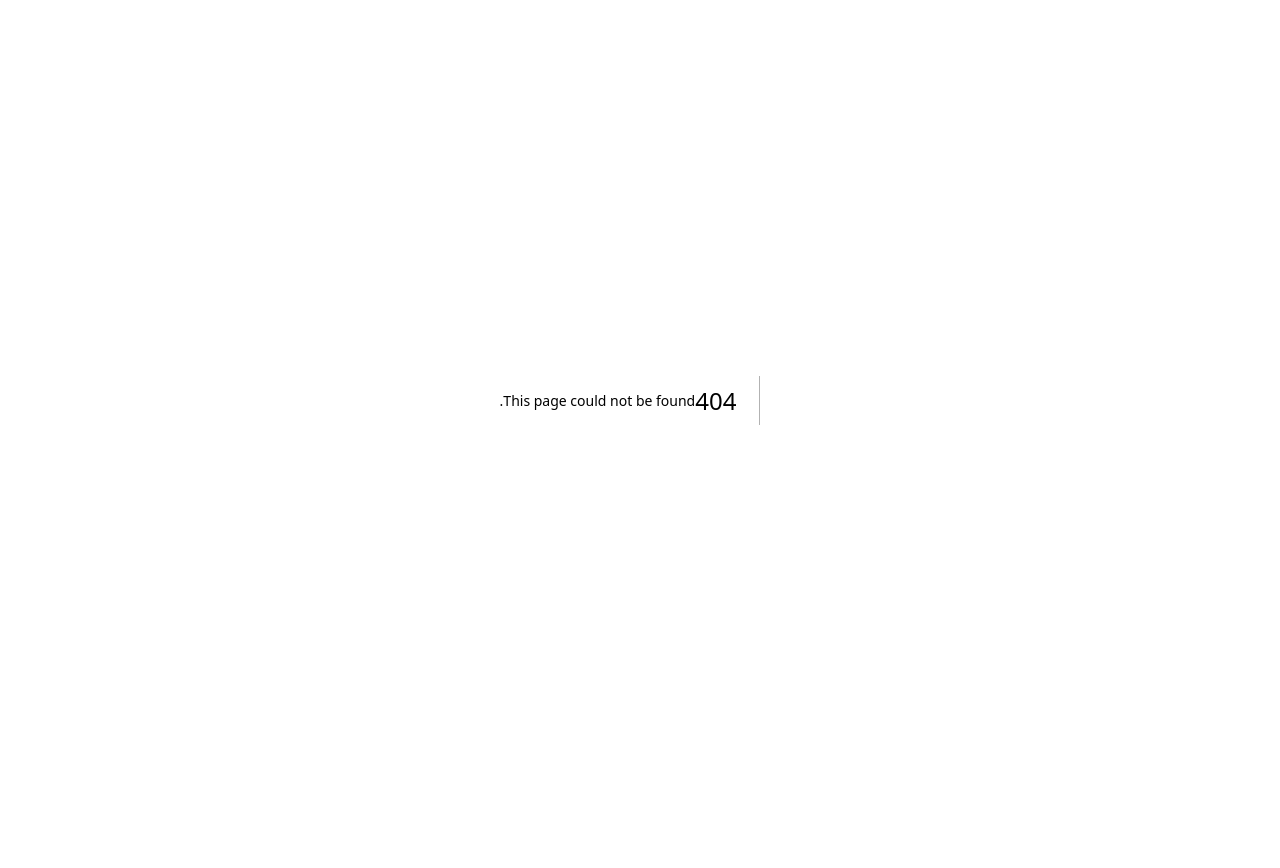
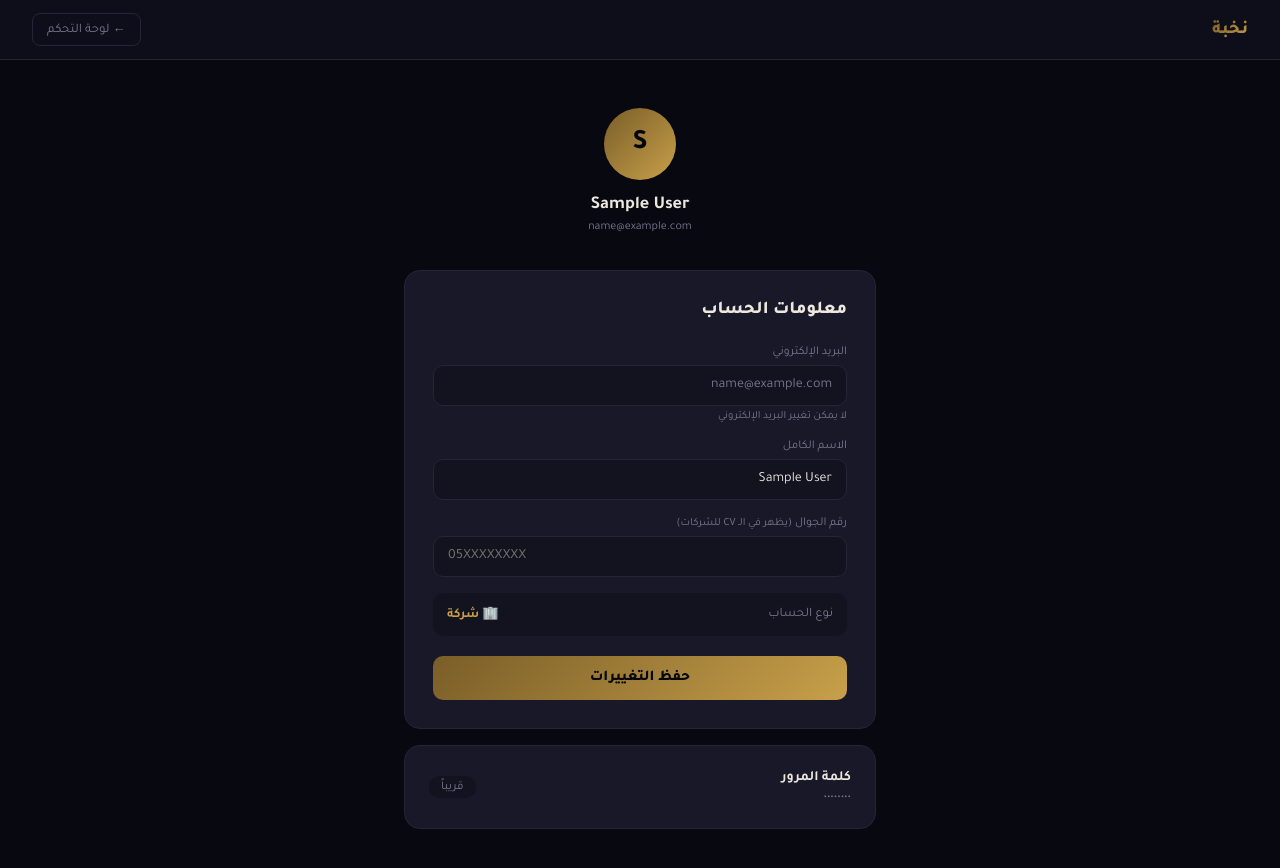
Before and after one commit to alashmori27/nukhba, a Next.js app: page /candidate/account in a window 1280 px wide. Before the commit this address had no page. Shown: the top 868 px of the page. Before the commit the page ends 800 px from the top, so only its background shows below. Built offline with nearby package versions, Linux system fonts and the light colour scheme; sample sign-in values are in the browser's storage.

Commit message:
add account page + nav profile link

```diff
--- /dev/null
+++ b/app/api/account/route.js
@@ -0,0 +1,20 @@
+import { createClient } from '@supabase/supabase-js'
+
+const supabase = createClient(
+  process.env.NEXT_PUBLIC_SUPABASE_URL,
+  process.env.NEXT_PUBLIC_SUPABASE_ANON_KEY
+)
+
+export async function PATCH(req) {
+  try {
+    const { id, name, phone } = await req.json()
+    const { error } = await supabase
+      .from('users')
+      .update({ name, phone })
+      .eq('id', id)
+    if (error) throw error
+    return Response.json({ success: true })
+  } catch(e) {
+    return Response.json({ error: e.message }, { status: 500 })
+  }
+}
--- /dev/null
+++ b/app/candidate/account/page.js
@@ -0,0 +1,148 @@
+'use client'
+import { useState, useEffect } from 'react'
+import Link from 'next/link'
+import { useRouter } from 'next/navigation'
+
+const C = {
+  bg:'#080810', bg2:'#0e0e1a', surface:'#13131f', card:'#181828',
+  border:'#252538', gold:'#c8a04a', goldDk:'#7a5e28', text:'#ede8df', muted:'#7a7690',
+  success:'#4a9c6e', error:'#c94a4a'
+}
+
+export default function AccountPage() {
+  const router = useRouter()
+  const [user, setUser]     = useState(null)
+  const [form, setForm]     = useState({ name:'', phone:'' })
+  const [loading, setLoading] = useState(false)
+  const [success, setSuccess] = useState('')
+  const [error, setError]   = useState('')
+
+  useEffect(() => {
+    const u = localStorage.getItem('nukhba_user')
+    if (!u) { router.push('/auth/login'); return }
+    const parsed = JSON.parse(u)
+    setUser(parsed)
+    setForm({ name: parsed.name || '', phone: parsed.phone || '' })
+  }, [])
+
+  async function saveChanges() {
+    setLoading(true); setError(''); setSuccess('')
+    try {
+      const res = await fetch('/api/account', {
+        method: 'PATCH',
+        headers: { 'Content-Type': 'application/json' },
+        body: JSON.stringify({ id: user.id, name: form.name, phone: form.phone })
+      })
+      const data = await res.json()
+      if (data.error) throw new Error(data.error)
+
+      // تحديث localStorage
+      const updated = { ...user, name: form.name, phone: form.phone }
+      localStorage.setItem('nukhba_user', JSON.stringify(updated))
+      setUser(updated)
+      setSuccess('تم حفظ التغييرات ✓')
+    } catch(e) { setError(e.message) }
+    setLoading(false)
+  }
+
+  if (!user) return null
+
+  const initial = (user.name || '؟')[0]
+
+  return (
+    <div style={{ minHeight:'100vh', background:C.bg, fontFamily:"'Tajawal',sans-serif", color:C.text }}>
+      <link href="https://fonts.googleapis.com/css2?family=Tajawal:wght@400;500;700;800&display=swap" rel="stylesheet"/>
+
+      <nav style={{ display:'flex', alignItems:'center', justifyContent:'space-between', padding:'0 32px', height:60, background:C.bg2, borderBottom:`1px solid ${C.border}` }}>
+        <div style={{ fontSize:18, fontWeight:800, background:`linear-gradient(135deg,${C.goldDk},${C.gold})`, WebkitBackgroundClip:'text', WebkitTextFillColor:'transparent' }}>نخبة</div>
+        <Link href="/candidate/dashboard" style={{ fontSize:13, color:C.muted, padding:'6px 14px', borderRadius:8, border:`1px solid ${C.border}`, textDecoration:'none' }}>← لوحة التحكم</Link>
+      </nav>
+
+      <div style={{ maxWidth:520, margin:'0 auto', padding:'48px 24px' }}>
+
+        {/* Avatar */}
+        <div style={{ textAlign:'center', marginBottom:36 }}>
+          <div style={{ width:72, height:72, borderRadius:'50%', background:`linear-gradient(135deg,${C.goldDk},${C.gold})`, display:'flex', alignItems:'center', justifyContent:'center', fontSize:28, fontWeight:800, color:'#06060e', margin:'0 auto 14px' }}>
+            {initial}
+          </div>
+          <div style={{ fontSize:18, fontWeight:700, color:C.text }}>{user.name}</div>
+          <div style={{ fontSize:12, color:C.muted, marginTop:4 }}>{user.email}</div>
+        </div>
+
+        <div style={{ background:C.card, border:`1px solid ${C.border}`, borderRadius:16, padding:28 }}>
+          <h2 style={{ fontSize:18, fontWeight:800, marginBottom:24 }}>معلومات الحساب</h2>
+
+          <div style={{ display:'flex', flexDirection:'column', gap:16 }}>
+
+            {/* الإيميل — للعرض فقط */}
+            <div>
+              <label style={{ fontSize:12, color:C.muted, marginBottom:6, display:'block' }}>البريد الإلكتروني</label>
+              <div style={{ background:C.surface, border:`1px solid ${C.border}`, borderRadius:10, padding:'11px 14px', color:C.muted, fontSize:14 }}>
+                {user.email}
+              </div>
+              <p style={{ fontSize:11, color:C.muted, marginTop:4 }}>لا يمكن تغيير البريد الإلكتروني</p>
+            </div>
+
+            {/* الاسم */}
+            <div>
+              <label style={{ fontSize:12, color:C.muted, marginBottom:6, display:'block' }}>الاسم الكامل</label>
+              <input
+                value={form.name}
+                onChange={e => setForm(p => ({...p, name:e.target.value}))}
+                placeholder="اسمك الكامل"
+                style={{ width:'100%', background:C.surface, border:`1px solid ${C.border}`, borderRadius:10, padding:'11px 14px', color:C.text, fontFamily:"'Tajawal',sans-serif", fontSize:14 }}
+              />
+            </div>
+
+            {/* الجوال */}
+            <div>
+              <label style={{ fontSize:12, color:C.muted, marginBottom:6, display:'block' }}>
+                رقم الجوال <span style={{ fontSize:11, color:C.muted }}>(يظهر في الـ CV للشركات)</span>
+              </label>
+              <input
+                value={form.phone}
+                onChange={e => setForm(p => ({...p, phone:e.target.value.replace(/\D/g,'').slice(0,10)}))}
+                placeholder="05XXXXXXXX"
+                dir="ltr"
+                maxLength={10}
+                style={{ width:'100%', background:C.surface, border:`1px solid ${C.border}`, borderRadius:10, padding:'11px 14px', color:C.text, fontFamily:"'Tajawal',sans-serif", fontSize:14 }}
+              />
+            </div>
+
+            {/* نوع الحساب */}
+            <div style={{ background:C.surface, borderRadius:10, padding:'12px 14px', display:'flex', justifyContent:'space-between', alignItems:'center' }}>
+              <span style={{ fontSize:13, color:C.muted }}>نوع الحساب</span>
+              <span style={{ fontSize:13, color:C.gold, fontWeight:700 }}>
+                {user.role === 'candidate' ? '👤 باحث عن عمل' : '🏢 شركة'}
+              </span>
+            </div>
+
+          </div>
+
+          {error   && <div style={{ marginTop:14, padding:'10px 14px', background:'rgba(201,74,74,.1)', border:'1px solid rgba(201,74,74,.3)', borderRadius:8, fontSize:13, color:C.error }}>{error}</div>}
+          {success && <div style={{ marginTop:14, padding:'10px 14px', background:'rgba(74,156,110,.1)', border:'1px solid rgba(74,156,110,.3)', borderRadius:8, fontSize:13, color:C.success }}>{success}</div>}
+
+          <button onClick={saveChanges} disabled={loading} style={{
+            width:'100%', marginTop:20, padding:'13px', borderRadius:10, border:'none',
+            background: loading ? C.border : `linear-gradient(135deg,${C.goldDk},${C.gold})`,
+            color: loading ? C.muted : '#06060e',
+            fontSize:15, fontWeight:800, cursor: loading ? 'default' : 'pointer',
+            fontFamily:"'Tajawal',sans-serif"
+          }}>
+            {loading ? '⏳ جاري الحفظ...' : 'حفظ التغييرات'}
+          </button>
+        </div>
+
+        {/* تغيير كلمة المرور — قريباً */}
+        <div style={{ background:C.card, border:`1px solid ${C.border}`, borderRadius:16, padding:24, marginTop:16, display:'flex', justifyContent:'space-between', alignItems:'center' }}>
+          <div>
+            <div style={{ fontSize:14, fontWeight:700, color:C.text }}>كلمة المرور</div>
+            <div style={{ fontSize:12, color:C.muted, marginTop:3 }}>••••••••</div>
+          </div>
+          <span style={{ fontSize:12, color:C.muted, background:C.surface, padding:'4px 12px', borderRadius:10 }}>قريباً</span>
+        </div>
+
+      </div>
+    </div>
+  )
+}
--- a/app/candidate/dashboard/page.js
+++ b/app/candidate/dashboard/page.js
@@ -52,8 +52,8 @@ export default function CandidateDashboard() {
     } catch(e) { alert('خطأ في الحذف') }
   }
 
-  function viewProfile(profile) {
-    sessionStorage.setItem('nukhba_profile', JSON.stringify(profile.profile_json))
+  function viewProfile(c) {
+    sessionStorage.setItem('nukhba_profile', JSON.stringify(c.profile_json))
     router.push('/candidate/profile')
   }
 
@@ -77,7 +77,13 @@ export default function CandidateDashboard() {
       <nav style={{ display:'flex', alignItems:'center', justifyContent:'space-between', padding:'0 32px', height:60, background:C.bg2, borderBottom:`1px solid ${C.border}` }}>
         <div style={{ fontSize:18, fontWeight:800, background:`linear-gradient(135deg,${C.goldDk},${C.gold})`, WebkitBackgroundClip:'text', WebkitTextFillColor:'transparent' }}>نخبة</div>
         <div style={{ display:'flex', alignItems:'center', gap:12 }}>
-          <span style={{ fontSize:13, color:C.muted }}>{user.name}</span>
+          {/* اسم المستخدم — قابل للضغط للذهاب لإعدادات الحساب */}
+          <Link href="/candidate/account" style={{ fontSize:13, color:C.muted, textDecoration:'none', cursor:'pointer', display:'flex', alignItems:'center', gap:6 }}>
+            <div style={{ width:28, height:28, borderRadius:'50%', background:`linear-gradient(135deg,${C.goldDk},${C.gold})`, display:'flex', alignItems:'center', justifyContent:'center', fontSize:12, fontWeight:800, color:'#06060e' }}>
+              {(user.name||'؟')[0]}
+            </div>
+            {user.name}
+          </Link>
           <button onClick={logout} style={{ padding:'6px 14px', borderRadius:8, border:`1px solid ${C.border}`, background:'transparent', color:C.muted, fontSize:12, cursor:'pointer', fontFamily:"'Tajawal',sans-serif" }}>خروج</button>
         </div>
       </nav>
@@ -85,26 +91,26 @@ export default function CandidateDashboard() {
       <div style={{ maxWidth:900, margin:'0 auto', padding:'36px 24px' }}>
 
         {/* Header */}
-        <div style={{ marginBottom:32 }}>
-          <h1 style={{ fontSize:24, fontWeight:800, color:C.text, marginBottom:4 }}>أهلاً {user.name} 👋</h1>
+        <div style={{ marginBottom:28 }}>
+          <h1 style={{ fontSize:22, fontWeight:800, color:C.text, marginBottom:4 }}>أهلاً {user.name} 👋</h1>
           <p style={{ fontSize:13, color:C.muted }}>
-            {hasProfile ? `لديك ${profiles.length} ملف مهني — اعرضه أو قدّم على وظيفة` : 'ابدأ مقابلتك الذكية وابنِ ملفك المهني'}
+            {loading ? '...' : hasProfile ? `لديك ${profiles.length} ملف مهني` : 'ابدأ مقابلتك الذكية وابنِ ملفك المهني'}
           </p>
         </div>
 
-        {/* إذا ما عنده مقابلة — رحلة واضحة */}
+        {/* رحلة واضحة — إذا ما عنده ملف */}
         {!hasProfile && !loading && (
-          <div style={{ background:C.card, border:`1px solid ${C.gold}`, borderRadius:16, padding:40, textAlign:'center', marginBottom:32 }}>
-            <div style={{ fontSize:48, marginBottom:16 }}>🎙️</div>
-            <h2 style={{ fontSize:20, fontWeight:800, color:C.text, marginBottom:8 }}>ابدأ مقابلتك المجانية</h2>
-            <p style={{ fontSize:14, color:C.muted, lineHeight:1.8, marginBottom:24, maxWidth:480, margin:'0 auto 24px' }}>
-              مقابلة ذكية مع AI تكشف قيمتك الحقيقية — بعد انتهائها تحصل على ملف مهني احترافي جاهز للتقديم
+          <div style={{ background:C.card, border:`2px solid ${C.gold}`, borderRadius:16, padding:36, textAlign:'center', marginBottom:28 }}>
+            <div style={{ fontSize:44, marginBottom:14 }}>🎙️</div>
+            <h2 style={{ fontSize:18, fontWeight:800, color:C.text, marginBottom:8 }}>ابدأ مقابلتك المجانية</h2>
+            <p style={{ fontSize:13, color:C.muted, lineHeight:1.8, marginBottom:22, maxWidth:440, margin:'0 auto 22px' }}>
+              مقابلة ذكية مع AI تكشف قيمتك الحقيقية — بعد انتهائها تحصل على ملف مهني احترافي
             </p>
-            <div style={{ display:'flex', gap:12, justifyContent:'center', flexWrap:'wrap' }}>
-              <Link href="/candidate/interview" style={{ padding:'13px 32px', borderRadius:10, fontSize:15, fontWeight:700, background:`linear-gradient(135deg,${C.goldDk},${C.gold})`, color:'#06060e', textDecoration:'none' }}>
+            <div style={{ display:'flex', gap:10, justifyContent:'center', flexWrap:'wrap' }}>
+              <Link href="/candidate/interview" style={{ padding:'12px 28px', borderRadius:10, fontSize:14, fontWeight:700, background:`linear-gradient(135deg,${C.goldDk},${C.gold})`, color:'#06060e', textDecoration:'none' }}>
                 ابدأ المقابلة المجانية
               </Link>
-              <Link href="/candidate/jobs" style={{ padding:'13px 32px', borderRadius:10, fontSize:15, fontWeight:700, border:`1px solid ${C.border}`, color:C.muted, background:'transparent', textDecoration:'none' }}>
+              <Link href="/candidate/jobs" style={{ padding:'12px 28px', borderRadius:10, fontSize:14, fontWeight:700, border:`1px solid ${C.border}`, color:C.muted, background:'transparent', textDecoration:'none' }}>
                 تصفح الوظائف
               </Link>
             </div>
@@ -112,25 +118,25 @@ export default function CandidateDashboard() {
         )}
 
         {/* أزرار سريعة */}
-        <div style={{ display:'grid', gridTemplateColumns:'1fr 1fr', gap:16, marginBottom:32 }}>
+        <div style={{ display:'grid', gridTemplateColumns:'1fr 1fr', gap:14, marginBottom:28 }}>
           <Link href="/candidate/interview" style={{ textDecoration:'none' }}>
-            <div style={{ background:C.card, border:`1px solid ${C.border}`, borderRadius:14, padding:24, transition:'all .2s', cursor:'pointer' }}
+            <div style={{ background:C.card, border:`1px solid ${C.border}`, borderRadius:12, padding:20, transition:'all .2s', cursor:'pointer' }}
               onMouseEnter={e => { e.currentTarget.style.borderColor=C.gold; e.currentTarget.style.transform='translateY(-2px)' }}
               onMouseLeave={e => { e.currentTarget.style.borderColor=C.border; e.currentTarget.style.transform='none' }}
             >
-              <div style={{ fontSize:28, marginBottom:12 }}>🎙️</div>
-              <div style={{ fontSize:16, fontWeight:700, color:C.text, marginBottom:6 }}>مقابلة جديدة</div>
-              <div style={{ fontSize:12, color:C.muted, lineHeight:1.7 }}>أجرِ مقابلة عامة وابنِ ملفاً جديداً</div>
+              <div style={{ fontSize:24, marginBottom:10 }}>🎙️</div>
+              <div style={{ fontSize:14, fontWeight:700, color:C.text, marginBottom:4 }}>مقابلة جديدة</div>
+              <div style={{ fontSize:11, color:C.muted }}>أجرِ مقابلة وابنِ ملفاً جديداً</div>
             </div>
           </Link>
           <Link href="/candidate/jobs" style={{ textDecoration:'none' }}>
-            <div style={{ background:C.card, border:`1px solid ${C.border}`, borderRadius:14, padding:24, transition:'all .2s', cursor:'pointer' }}
+            <div style={{ background:C.card, border:`1px solid ${C.border}`, borderRadius:12, padding:20, transition:'all .2s', cursor:'pointer' }}
               onMouseEnter={e => { e.currentTarget.style.borderColor=C.gold; e.currentTarget.style.transform='translateY(-2px)' }}
               onMouseLeave={e => { e.currentTarget.style.borderColor=C.border; e.currentTarget.style.transform='none' }}
             >
-              <div style={{ fontSize:28, marginBottom:12 }}>🏢</div>
-              <div style={{ fontSize:16, fontWeight:700, color:C.text, marginBottom:6 }}>تصفح الوظائف</div>
-              <div style={{ fontSize:12, color:C.muted, lineHeight:1.7 }}>تقدّم على وظيفة بمقابلة مخصصة</div>
+              <div style={{ fontSize:24, marginBottom:10 }}>🏢</div>
+              <div style={{ fontSize:14, fontWeight:700, color:C.text, marginBottom:4 }}>تصفح الوظائف</div>
+              <div style={{ fontSize:11, color:C.muted }}>تقدّم على وظيفة بمقابلة مخصصة</div>
             </div>
           </Link>
         </div>
@@ -138,65 +144,63 @@ export default function CandidateDashboard() {
         {/* ملفاتي المهنية */}
         {hasProfile && (
           <div>
-            <h2 style={{ fontSize:18, fontWeight:800, color:C.text, marginBottom:16 }}>ملفاتي المهنية</h2>
-            <div style={{ display:'flex', flexDirection:'column', gap:14 }}>
+            <div style={{ display:'flex', justifyContent:'space-between', alignItems:'center', marginBottom:16 }}>
+              <h2 style={{ fontSize:16, fontWeight:800, color:C.text }}>ملفاتي المهنية</h2>
+              <span style={{ fontSize:12, color:C.muted }}>{profiles.length} ملف</span>
+            </div>
+            <div style={{ display:'flex', flexDirection:'column', gap:12 }}>
               {profiles.map((c, idx) => {
-                const p  = c.profile_json || {}
-                const sc = scoreColor(c.score)
-                const circ = 2 * Math.PI * 20
+                const p    = c.profile_json || {}
+                const sc   = scoreColor(c.score)
+                const circ = 2 * Math.PI * 18
                 const dash = circ - (c.score / 100) * circ
                 const date = new Date(c.created_at).toLocaleDateString('ar-SA')
 
                 return (
-                  <div key={c.id} style={{ background:C.card, border:`1px solid ${c.is_visible===false?C.border:C.gold+'44'}`, borderRadius:14, padding:22 }}>
-                    <div style={{ display:'flex', justifyContent:'space-between', alignItems:'flex-start', gap:16 }}>
+                  <div key={c.id} style={{ background:C.card, border:`1px solid ${c.is_visible===false?C.border:C.gold+'33'}`, borderRadius:12, padding:18 }}>
+                    <div style={{ display:'flex', justifyContent:'space-between', alignItems:'flex-start', gap:14 }}>
 
-                      {/* Score + Info */}
-                      <div style={{ display:'flex', gap:14, alignItems:'center', flex:1 }}>
+                      <div style={{ display:'flex', gap:12, alignItems:'center', flex:1 }}>
+                        {/* Score */}
                         <div style={{ textAlign:'center', flexShrink:0 }}>
-                          <div style={{ width:44, height:44, position:'relative', display:'flex', alignItems:'center', justifyContent:'center' }}>
-                            <svg width="44" height="44" viewBox="0 0 44 44" style={{ position:'absolute', transform:'rotate(-90deg)' }}>
-                              <circle cx="22" cy="22" r="20" fill="none" stroke="#252538" strokeWidth="3"/>
-                              <circle cx="22" cy="22" r="20" fill="none" stroke={sc} strokeWidth="3" strokeDasharray={circ} strokeDashoffset={dash} strokeLinecap="round"/>
+                          <div style={{ width:40, height:40, position:'relative', display:'flex', alignItems:'center', justifyContent:'center' }}>
+                            <svg width="40" height="40" viewBox="0 0 40 40" style={{ position:'absolute', transform:'rotate(-90deg)' }}>
+                              <circle cx="20" cy="20" r="18" fill="none" stroke="#252538" strokeWidth="3"/>
+                              <circle cx="20" cy="20" r="18" fill="none" stroke={sc} strokeWidth="3" strokeDasharray={circ} strokeDashoffset={dash} strokeLinecap="round"/>
                             </svg>
-                            <span style={{ fontFamily:"'Cormorant Garamond',serif", fontSize:13, fontWeight:600, color:sc }}>{c.score}</span>
+                            <span style={{ fontFamily:"'Cormorant Garamond',serif", fontSize:12, fontWeight:600, color:sc }}>{c.score}</span>
                           </div>
-                          <div style={{ fontSize:9, color:sc, marginTop:2, fontWeight:700 }}>{scoreLabel(c.score)}</div>
+                          <div style={{ fontSize:8, color:sc, marginTop:1, fontWeight:700 }}>{scoreLabel(c.score)}</div>
                         </div>
 
-                        <div>
-                          <div style={{ fontSize:15, fontWeight:700, color:C.text, marginBottom:3 }}>
-                            {p.specialization || 'ملف مهني'} {idx===0 && <span style={{ fontSize:10, background:'rgba(200,160,74,.15)', color:C.gold, padding:'2px 8px', borderRadius:10, marginRight:6 }}>الأحدث</span>}
+                        <div style={{ flex:1 }}>
+                          <div style={{ fontSize:14, fontWeight:700, color:C.text, marginBottom:2 }}>
+                            {p.specialization || 'ملف مهني'}
+                            {idx===0 && <span style={{ fontSize:9, background:'rgba(200,160,74,.15)', color:C.gold, padding:'2px 7px', borderRadius:8, marginRight:6 }}>الأحدث</span>}
                           </div>
-                          <div style={{ fontSize:12, color:C.muted, marginBottom:4 }}>
-                            📍 {p.location} · {p.experience_years}
-                          </div>
-                          <div style={{ fontSize:11, color:C.muted }}>
-                            📅 {date} ·
-                            <span style={{ color: c.is_visible===false ? C.error : C.success, marginRight:4 }}>
-                              {c.is_visible===false ? ' مخفي عن الشركات' : ' ظاهر للشركات'}
-                            </span>
+                          <div style={{ fontSize:11, color:C.muted, marginBottom:2 }}>📍 {p.location} · {p.experience_years}</div>
+                          <div style={{ fontSize:10, color:c.is_visible===false?C.error:C.success }}>
+                            {c.is_visible===false ? '🙈 مخفي عن الشركات' : '👁️ ظاهر للشركات'} · {date}
                           </div>
                         </div>
                       </div>
 
                       {/* Actions */}
-                      <div style={{ display:'flex', flexDirection:'column', gap:8, flexShrink:0 }}>
-                        <button onClick={() => viewProfile(c)} style={{ padding:'7px 16px', borderRadius:8, fontSize:12, fontWeight:700, border:'none', background:`linear-gradient(135deg,${C.goldDk},${C.gold})`, color:'#06060e', cursor:'pointer', fontFamily:"'Tajawal',sans-serif" }}>
-                          عرض الملف
+                      <div style={{ display:'flex', gap:6, flexShrink:0 }}>
+                        <button onClick={() => viewProfile(c)} style={{ padding:'6px 12px', borderRadius:7, fontSize:11, fontWeight:700, border:'none', background:`linear-gradient(135deg,${C.goldDk},${C.gold})`, color:'#06060e', cursor:'pointer', fontFamily:"'Tajawal',sans-serif" }}>
+                          عرض
                         </button>
-                        <button onClick={() => toggleVisibility(c.id, c.is_visible!==false)} style={{ padding:'7px 16px', borderRadius:8, fontSize:12, border:`1px solid ${C.border}`, background:'transparent', color:C.muted, cursor:'pointer', fontFamily:"'Tajawal',sans-serif" }}>
-                          {c.is_visible===false ? '👁️ إظهار' : '🙈 إخفاء'}
+                        <button onClick={() => toggleVisibility(c.id, c.is_visible!==false)} style={{ padding:'6px 10px', borderRadius:7, fontSize:11, border:`1px solid ${C.border}`, background:'transparent', color:C.muted, cursor:'pointer', fontFamily:"'Tajawal',sans-serif" }}>
+                          {c.is_visible===false ? '👁️' : '🙈'}
                         </button>
-                        <button onClick={() => deleteProfile(c.id)} style={{ padding:'7px 16px', borderRadius:8, fontSize:12, border:`1px solid ${C.error}`, background:'transparent', color:C.error, cursor:'pointer', fontFamily:"'Tajawal',sans-serif" }}>
-                          حذف
+                        <button onClick={() => deleteProfile(c.id)} style={{ padding:'6px 10px', borderRadius:7, fontSize:11, border:`1px solid ${C.error}`, background:'transparent', color:C.error, cursor:'pointer', fontFamily:"'Tajawal',sans-serif" }}>
+                          🗑️
                         </button>
                       </div>
                     </div>
 
-                    {/* ملخص */}
                     {p.summary_ar && (
-                      <p style={{ fontSize:13, color:C.muted, lineHeight:1.75, marginTop:12, paddingTop:12, borderTop:`1px solid ${C.border}`, display:'-webkit-box', WebkitLineClamp:2, WebkitBoxOrient:'vertical', overflow:'hidden' }}>
+                      <p style={{ fontSize:12, color:C.muted, lineHeight:1.7, marginTop:10, paddingTop:10, borderTop:`1px solid ${C.border}`, display:'-webkit-box', WebkitLineClamp:2, WebkitBoxOrient:'vertical', overflow:'hidden' }}>
                         {p.summary_ar}
                       </p>
                     )}
@@ -207,9 +211,8 @@ export default function CandidateDashboard() {
           </div>
         )}
 
-        {loading && (
-          <div style={{ textAlign:'center', padding:40, color:C.muted }}>⏳ جاري التحميل...</div>
-        )}
+        {loading && <div style={{ textAlign:'center', padding:40, color:C.muted }}>⏳ جاري التحميل...</div>}
+
       </div>
     </div>
   )
```
